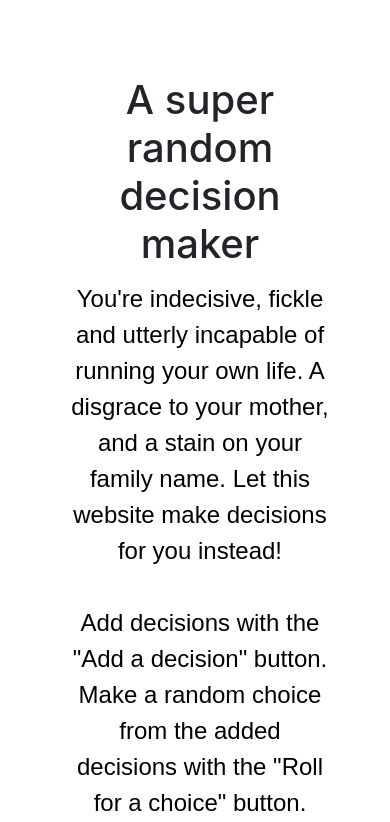
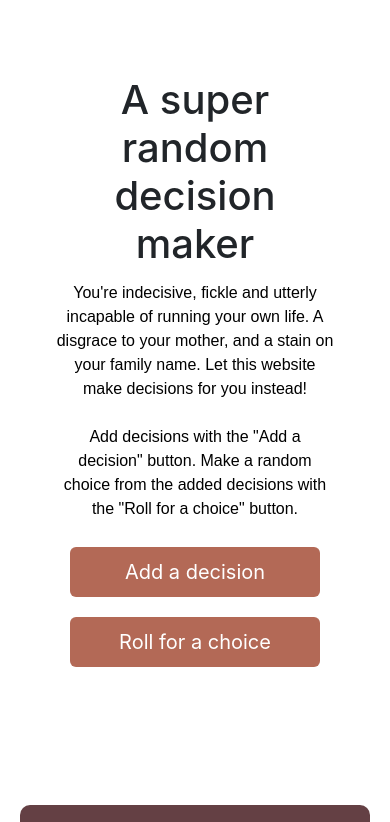
Before and after one commit to joelngyx/Indecisive_Web_App, a plain HTML site: page index.html in a window 390 px wide. Shown: the top 822 px of the page. Drawn offline with nearby package versions, Linux system fonts and the light colour scheme.

Commit message:
Fixed issues with responsiveness

```diff
--- a/index.html
+++ b/index.html
@@ -3,6 +3,7 @@
     <head>
         <link rel="stylesheet" href="styles.css">
         <title>DecisionMaker</title>
+        <meta name="viewport" content="width=device-width, initial-scale=1">
 
         <link rel="stylesheet"
         href="https://maxcdn.bootstrapcdn.com/bootstrap/4.0.0/css/bootstrap.min.css"
--- a/styles.css
+++ b/styles.css
@@ -19,7 +19,7 @@ h2 {
 
 p {
     color: black;
-    font-size: 1.5rem;
+    font-size: 1rem;
     text-align: center;
     font-family: "Arial";
     text-overflow: ellipsis;
@@ -37,8 +37,11 @@ p {
 }
 
 /****** Containers ******/
+html, body {
+    overflow-x: hidden;
+}
+
 body {
-    padding-left: 10px;
     overflow-x: hidden;
 }
 
```
